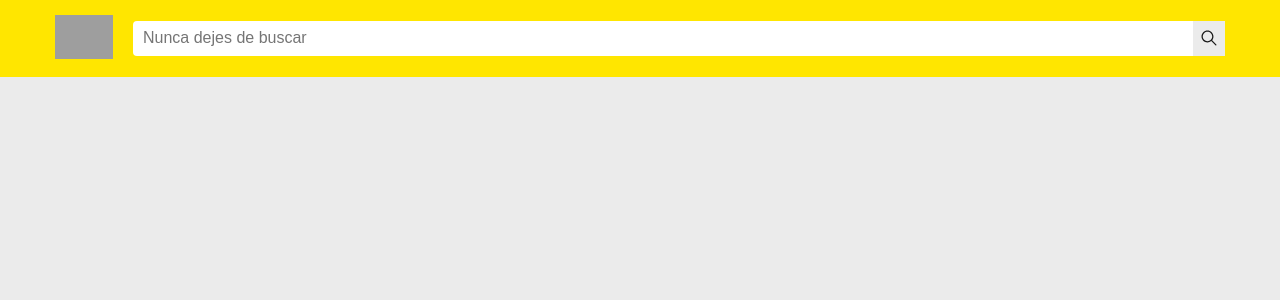
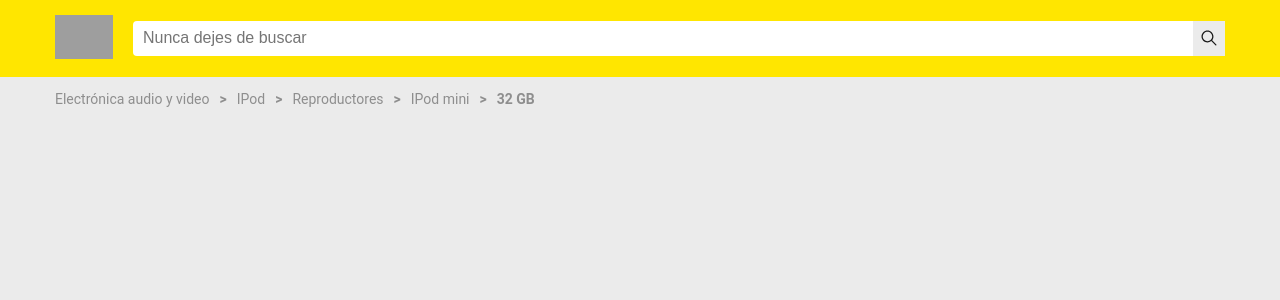
Before and after one commit to sebaspa/meli-test, a React (Vite) app: page / in a window 1280 px wide. Shown: the top 300 px of the page. Built offline with nearby package versions, Linux system fonts and the light colour scheme; grey boxes are pictures that could not be loaded.

Commit message:
✨ Add breadcrumb component

```diff
--- a/src/App.tsx
+++ b/src/App.tsx
@@ -1,9 +1,12 @@
-import { Header } from './components'
+import { Breadcrumb, Header } from './components'
 
 export const App = (): JSX.Element => {
   return (
     <>
       <Header />
+      <div className="container">
+        <Breadcrumb />
+      </div>
     </>
   )
 }
--- /dev/null
+++ b/src/components/Breadcrumb/Breadcrumb.scss
@@ -0,0 +1,27 @@
+#breadcrumb {
+  padding: 15px 0;
+  ul {
+    display: flex;
+    flex-wrap: wrap;
+    li {
+      color: #8e8e8e;
+      font-size: 14px;
+      display: flex;
+      align-items: center;
+
+      &:after {
+        content: ">";
+        display: inline-block;
+        margin: 0 10px;
+        font-weight: bold;
+      }
+
+      &:last-child:after {
+        display: none;
+      }
+    }
+    .active {
+      font-weight: bold;
+    }
+  }
+}
--- /dev/null
+++ b/src/components/Breadcrumb/Breadcrumb.tsx
@@ -0,0 +1,17 @@
+import './Breadcrumb.scss'
+
+const Breadcrumb = (): JSX.Element => {
+  return (
+    <div id="breadcrumb">
+      <ul>
+        <li>Electrónica audio y video</li>
+        <li>IPod</li>
+        <li>Reproductores</li>
+        <li>IPod mini</li>
+        <li className='active'>32 GB</li>
+      </ul>
+    </div>
+  )
+}
+
+export default Breadcrumb
--- a/src/components/index.ts
+++ b/src/components/index.ts
@@ -1,9 +1,11 @@
 import Header from './Header/Header'
 import Logo from './Header/Logo'
 import Search from './Header/Search'
+import Breadcrumb from './Breadcrumb/Breadcrumb'
 
 export {
   Header,
   Logo,
-  Search
+  Search,
+  Breadcrumb
 }
```
